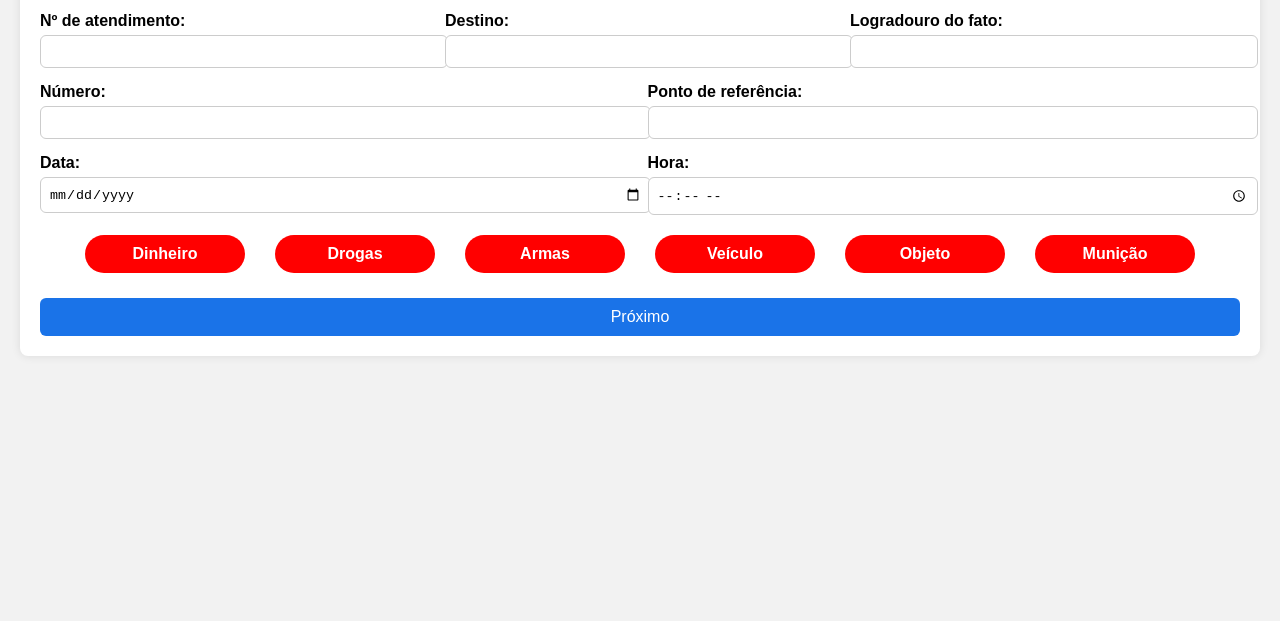
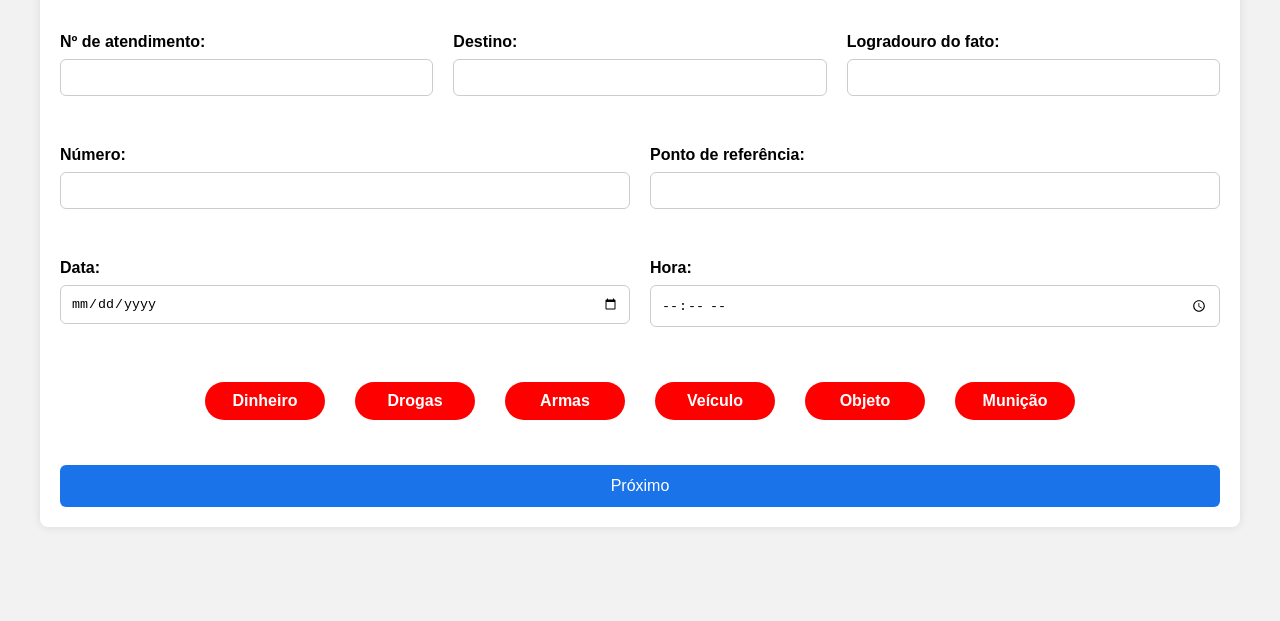
Before and after one commit to residenciaunit/Frontend, a plain HTML site: page upload1/index.html in a window 1280 px wide. Shown: the part 179-800 px from the top of the page. Drawn offline with Linux system fonts and the light colour scheme.

Commit message:
Update style.css

```diff
--- a/upload1/assets/style.css
+++ b/upload1/assets/style.css
@@ -1,7 +1,12 @@
+* {
+    margin: 0;
+    padding: 0;
+    box-sizing: border-box;
+}
+
 body {
     font-family: Arial, sans-serif;
     background-color: #f2f2f2;
-    margin: 0;
     padding: 20px;
 }
 
@@ -21,8 +26,8 @@ h1 {
 
 .row {
     display: flex;
-    gap: 15px;
-    margin-bottom: 15px;
+    gap: 20px;
+    margin-bottom: 20px;
     flex-wrap: wrap;
 }
 
@@ -30,24 +35,25 @@ h1 {
     flex: 1;
     display: flex;
     flex-direction: column;
+    margin-bottom: 20px;
 }
 
 label {
     font-weight: bold;
-    margin-bottom: 5px;
+    margin-bottom: 8px;
 }
 
 input[type="text"],
 input[type="date"],
 input[type="time"],
 select {
-    padding: 8px;
+    padding: 10px;
     border: 1px solid #ccc;
     border-radius: 6px;
     width: 100%;
+    margin-bottom: 10px;
 }
 
-/* Grupo de toggles */
 .toggle-group {
     display: flex;
     flex-wrap: wrap;
@@ -56,12 +62,10 @@ select {
     justify-content: center;
 }
 
-/* Oculta o checkbox original */
-.toggle {
+.toggle-group input {
     display: none;
 }
 
-/* Estiliza o label como um botão */
 .toggle-group label {
     background-color: red;
     color: white;
@@ -72,12 +76,32 @@ select {
     font-weight: bold;
     text-align: center;
     min-width: 120px;
-    text-align: center;
     margin: 5px;
 }
 
 .toggle:checked + label {
     background-color: green;
+}
+
+.form-actions {
+    text-align: center;
+    margin-top: 20px;
+}
+
+button {
+    padding: 12px 30px;
+    background-color: #1a73e8;
+    border: none;
+    color: white;
+    border-radius: 6px;
+    cursor: pointer;
+    font-size: 16px;
+    width: 100%;
+    margin-top: 20px;
+}
+
+button:hover {
+    background-color: #1558b0;
 }
 
 @media (max-width: 768px) {
@@ -95,22 +119,3 @@ select {
         width: 100%;
     }
 }
-
-.form-actions {
-    text-align: center;
-}
-
-button {
-    padding: 10px 20px;
-    background-color: #1a73e8;
-    border: none;
-    color: white;
-    border-radius: 6px;
-    cursor: pointer;
-    font-size: 16px;
-    width: 100%;
-}
-
-button:hover {
-    background-color: #1558b0;
-}
```
